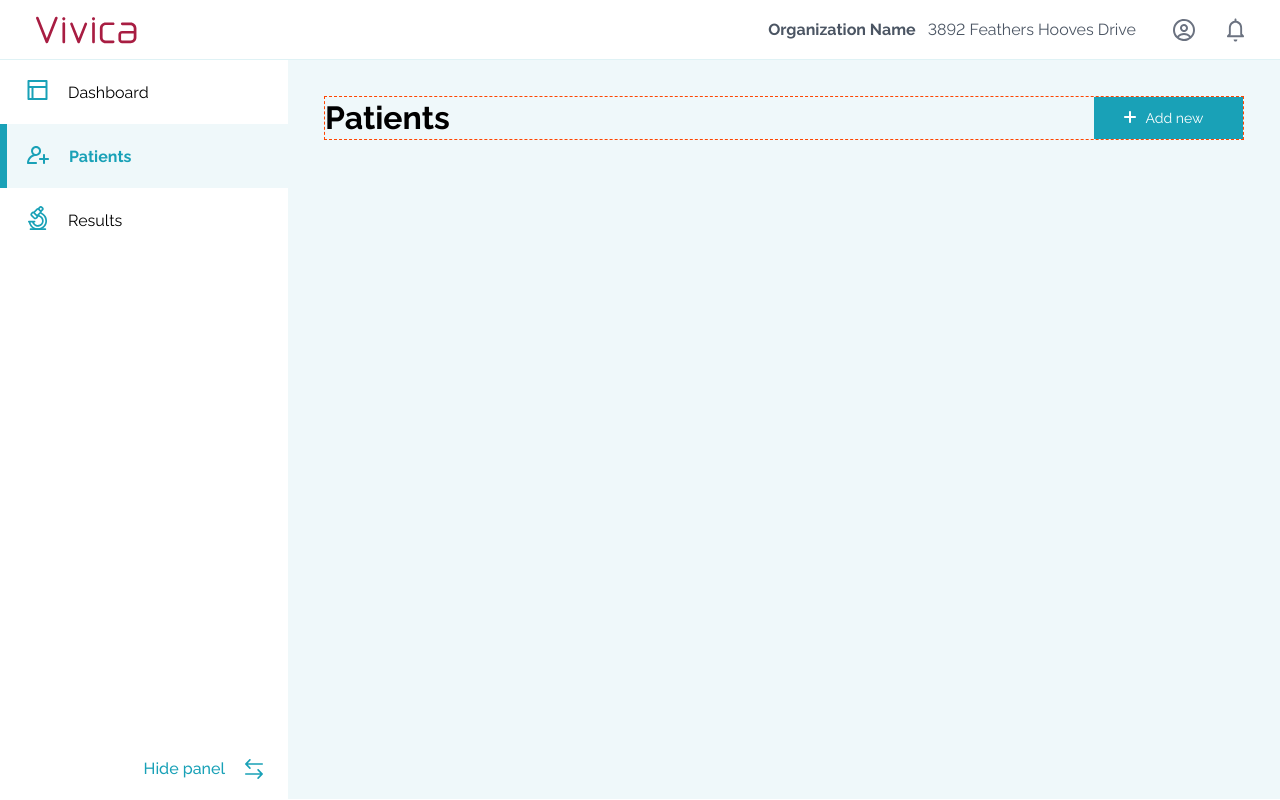
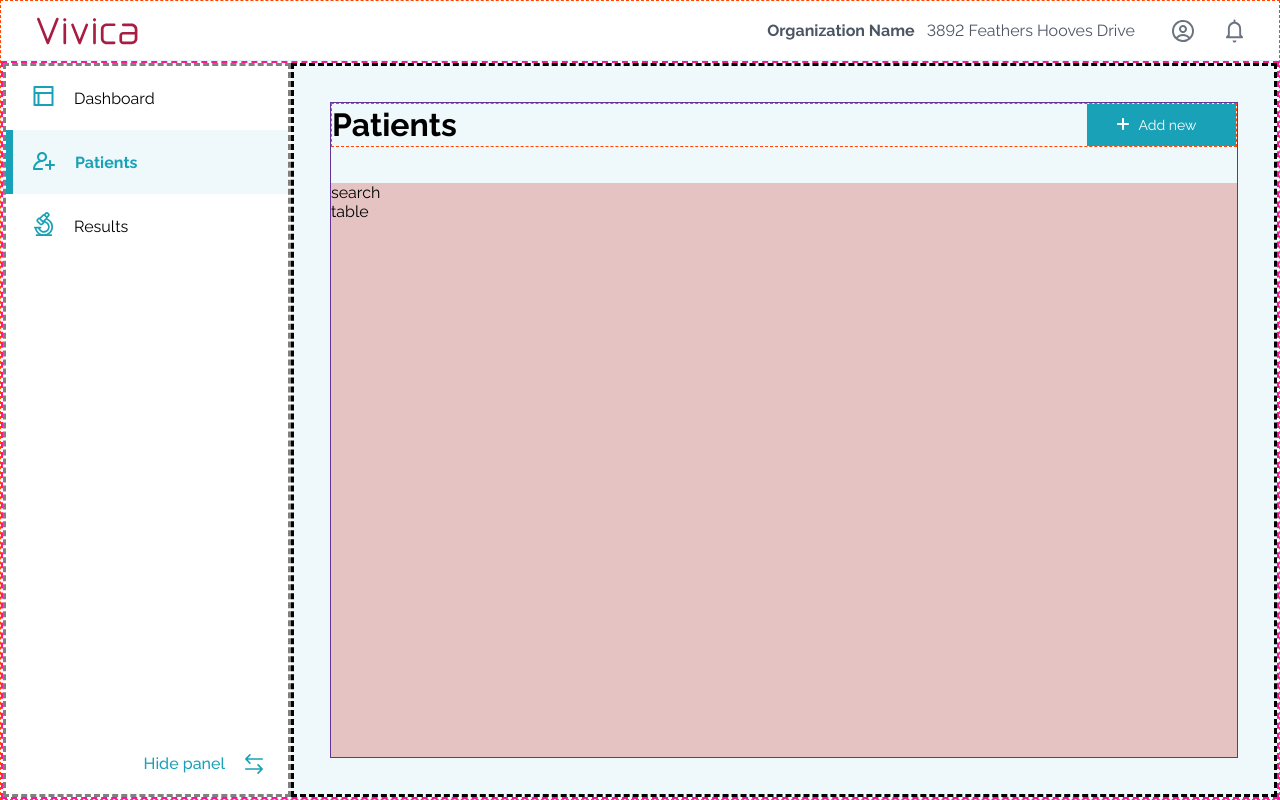
Before and after one commit to metalheadpnz/vivica, a React (Create React App) app: page /patients in a window 1280 px wide. Built offline with nearby package versions, Linux system fonts and the light colour scheme.

Commit message:
change the markup of the application. Removed the calculation change to flex

```diff
--- a/src/App.css
+++ b/src/App.css
@@ -1,5 +1,19 @@
 .wrap_app {
-    /*background-color: #fdd;*/
-    height: calc(100vh - 61px);
+    /*height: calc(100vh - 61px);*/
     display: flex;
+    flex-grow: 1;
+    border: 2px dashed deeppink;
+
+
+
 }
+
+.wrapper {
+    border: 1px dashed orangered;
+    height: 100vh;
+    width: 100vw;
+    display: flex;
+    flex-direction: column;
+    overflow: hidden;
+
+}
--- a/src/App.tsx
+++ b/src/App.tsx
@@ -16,13 +16,13 @@ function App() {
 
 
     return (
-        <>
+        <div className={'wrapper'}>
             <AppHeader/>
             <div className='wrap_app'>
                 <SideBar collapsed={collapsed} setCollapsed={setCollapsed}/>
                 <MainContent collapsed={collapsed}/>
             </div>
-        </>
+        </div>
     );
 }
 
--- a/src/components/MainContent/Main.content.module.css
+++ b/src/components/MainContent/Main.content.module.css
@@ -1,7 +1,10 @@
 .wrap {
-    /*border: 1px dashed black;*/
+    border: 3px dashed black;
     background-color: #EFF8FA;
     width: 100%;
+    display: flex;
+    flex-direction: column;
+
     /*transition: 0.4s;*/
 
     /*position: absolute;*/
--- a/src/components/SideBar/SideBar.module.css
+++ b/src/components/SideBar/SideBar.module.css
@@ -1,4 +1,5 @@
 .sidebarWrap {
+    border: 3px dashed grey;
     width: 288px;
     transition: 0.4s;
     display: flex;
--- a/src/pages/Patients/Patients.module.scss
+++ b/src/pages/Patients/Patients.module.scss
@@ -8,6 +8,13 @@
 
 .patientWrap {
   margin: 36px;
+  border: 1px solid rebeccapurple;
+  flex-grow: 1;
+  display: flex;
+  flex-direction: column;
+  //display: flex;
+  //flex-direction: column;
+  //min-height: 100%;
 }
 
 .title {
@@ -17,6 +24,6 @@
 }
 
 .tableWrap {
-  background-color: red;
-
+  background-color: #e5c3c3;
+  flex-grow: 1;
 }
--- a/src/pages/Patients/Patients.tsx
+++ b/src/pages/Patients/Patients.tsx
@@ -24,8 +24,8 @@ export const Patients = () => {
             </div>
 
             <div className={s.tableWrap}>
-                <div className={s.searchBlock}></div>
-                <div className={s.table}></div>
+                <div className={s.searchBlock}>search</div>
+                <div className={s.table}>table</div>
             </div>
         </div>
     );
```
